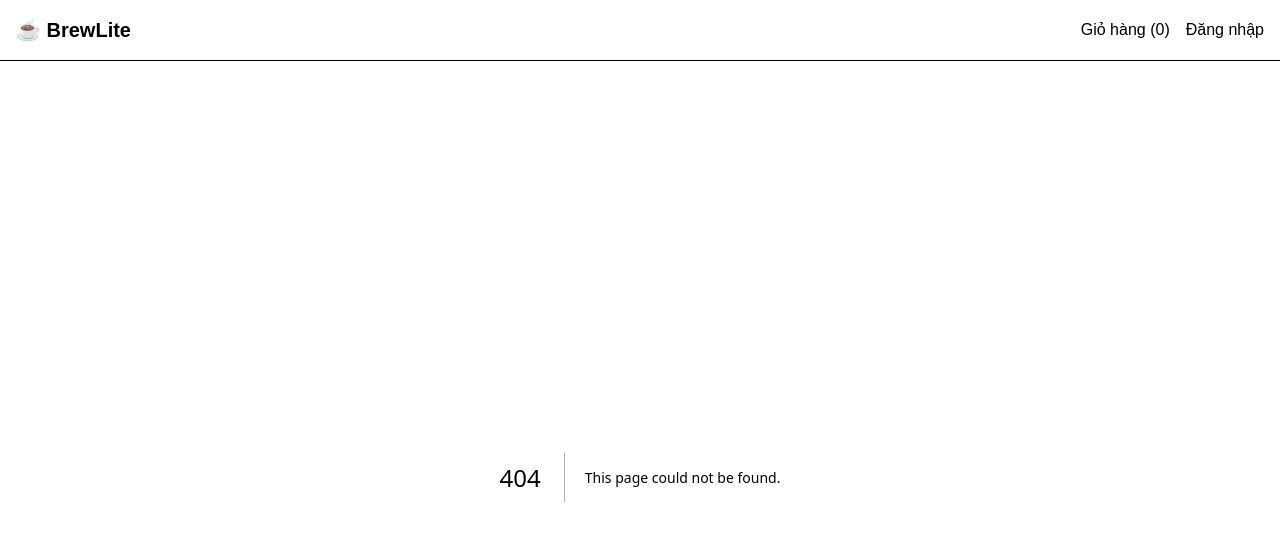
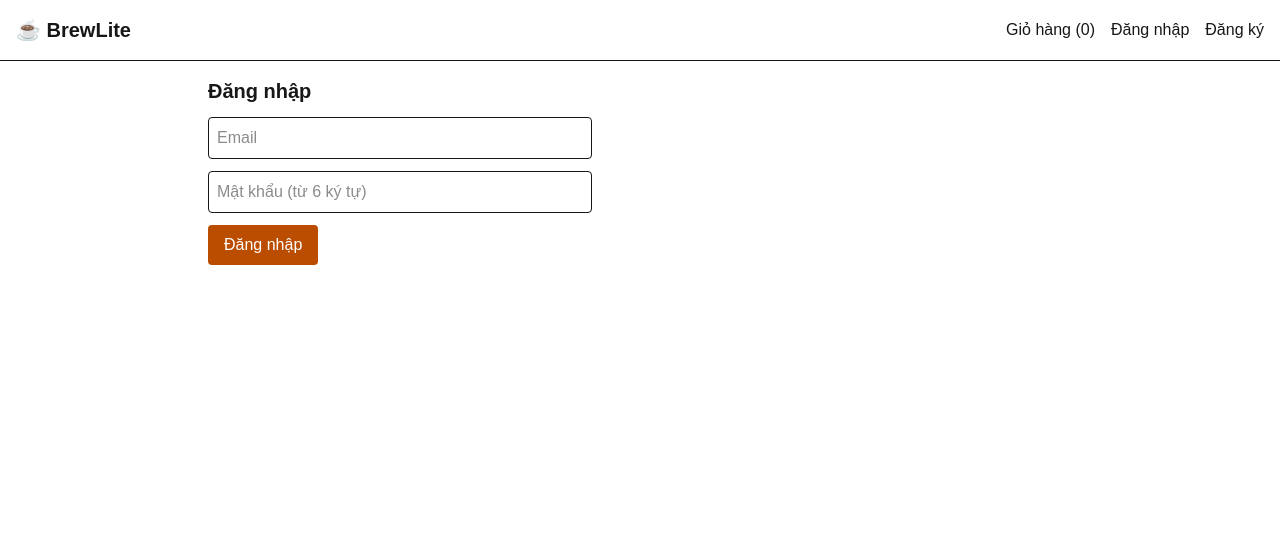
Before and after one commit to NguyenphamThaitu/brewlite_2627, a Next.js app in the folder frontend/: page /login in a window 1280 px wide. Before the commit this address had no page. Shown: the top 540 px of the page. Built offline with nearby package versions, Linux system fonts and the light colour scheme; no server answers.

Commit message:
feat(task-7): add login and register pages

```diff
--- /dev/null
+++ b/frontend/src/app/login/page.tsx
@@ -0,0 +1,5 @@
+import AuthForm from '@/components/auth-form';
+
+export default function LoginPage() {
+    return <AuthForm mode="login" />;
+}
--- /dev/null
+++ b/frontend/src/app/register/page.tsx
@@ -0,0 +1,5 @@
+import AuthForm from '@/components/auth-form';
+
+export default function RegisterPage() {
+    return <AuthForm mode="register" />;
+}
--- /dev/null
+++ b/frontend/src/components/auth-form.tsx
@@ -0,0 +1,55 @@
+'use client';
+import { useState } from 'react';
+import { useRouter } from 'next/navigation';
+import { api } from '@/lib/api';
+import { useAuth, type User } from '@/store/auth';
+
+export default function AuthForm({ mode }: { mode: 'login' | 'register' }) {
+    const [email, setEmail] = useState('');
+    const [password, setPassword] = useState('');
+    const [error, setError] = useState('');
+    const [loading, setLoading] = useState(false);
+    const setAuth = useAuth((s) => s.setAuth);
+    const router = useRouter();
+
+    async function submit(e: React.FormEvent) {
+        e.preventDefault();
+        setError('');
+        setLoading(true);
+        try {
+            const r = await api<{ accessToken: string; user: User }>(`/auth/${mode}`, {
+                method: 'POST',
+                body: JSON.stringify({ email, password }),
+            });
+            setAuth(r.accessToken, r.user);
+            router.push('/cart');
+        } catch (err) {
+            setError((err as Error).message);
+        } finally {
+            setLoading(false);
+        }
+    }
+
+    return (
+        <form onSubmit={submit} className="max-w-sm space-y-3">
+            <h1 className="text-xl font-bold">{mode === 'login' ? 'Đăng nhập' : 'Đăng ký'}</h1>
+            <input
+                className="w-full rounded border p-2"
+                placeholder="Email"
+                value={email}
+                onChange={(e) => setEmail(e.target.value)}
+            />
+            <input
+                className="w-full rounded border p-2"
+                type="password"
+                placeholder="Mật khẩu (từ 6 ký tự)"
+                value={password}
+                onChange={(e) => setPassword(e.target.value)}
+            />
+            {error && <p className="text-red-600">{error}</p>}
+            <button disabled={loading} className="rounded bg-amber-700 px-4 py-2 text-white">
+                {loading ? 'Đang xử lý...' : mode === 'login' ? 'Đăng nhập' : 'Đăng ký'}
+            </button>
+        </form>
+    );
+}
--- a/frontend/src/components/header.tsx
+++ b/frontend/src/components/header.tsx
@@ -23,7 +23,10 @@ export default function Header() {
                         <button onClick={logout}>Đăng xuất</button>
                     </>
                 ) : (
+                    <>
                     <Link href="/login">Đăng nhập</Link>
+                    <Link href="/register">Đăng ký</Link>
+                    </>
                 )}
             </nav>
         </header>
```
